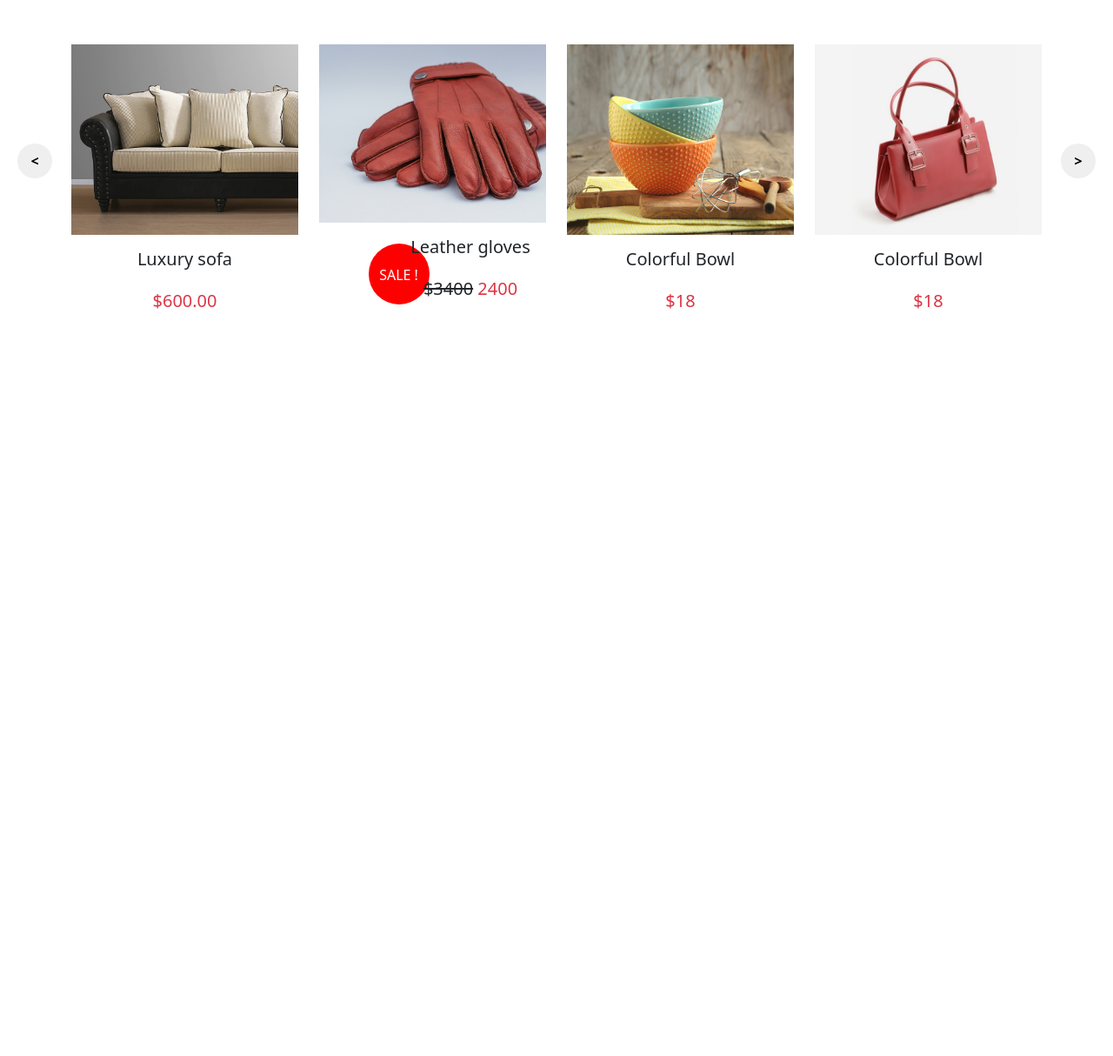
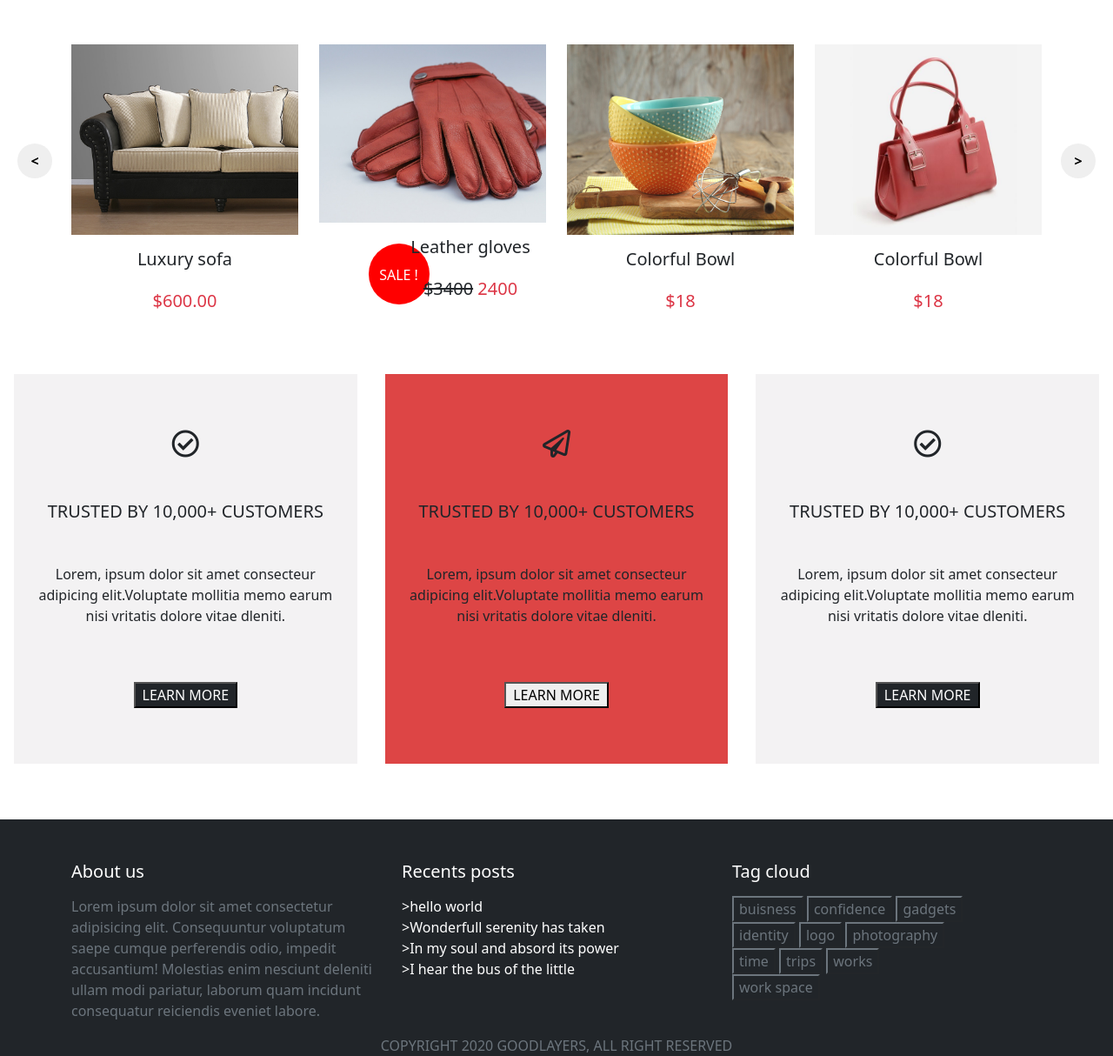
Before and after one commit to kevas007/cs_emporium_js_kevin_18, a website with bundled scripts: page index.html in a window 1280 px wide. Shown: the part 3362-4576 px from the top of the page at 87% size. Before the commit the page ends 3776 px from the top, so only its background shows below. Built offline with nearby package versions, Linux system fonts and the light colour scheme; files whose address does not match are found by name.

Commit message:
section6

```diff
--- a/index.html
+++ b/index.html
@@ -461,11 +461,88 @@
         <!--fin de la  section 5-->
 
         <!--debut de la  section 6-->
+        <section class=mt-5>
+            <div class="d-flex justify-content-around flex-row ">
+                <div class="text-center pt-5 bg1 m-3 ">
+                    <div class="card-body">
+                        <i class="far fa-check-circle"></i>
+                        <h5 class="mt-5">TRUSTED BY 10,000+ CUSTOMERS </h5>
+                        <p class="mt-5">
+                            Lorem, ipsum dolor sit amet consecteur adipicing elit.Voluptate mollitia memo earum nisi
+                            vritatis dolore vitae dleniti.
+                        </p>
+                        <button class="mt-5 bg-dark text-white  mb-5 px-2">LEARN MORE</button>
+                    </div>
+                </div>
+                <div class="text-center bg2 m-3 pt-5">
+                    <div class="card-body">
+                        <i class="far fa-paper-plane"></i>
+                        <h5 class="mt-5">TRUSTED BY 10,000+ CUSTOMERS </h5>
+                        <p class="mt-5">
+                            Lorem, ipsum dolor sit amet consecteur adipicing elit.Voluptate mollitia memo earum nisi
+                            vritatis dolore vitae dleniti.
+                        </p>
+                        <button class="mt-5  mb-5 px-2 ">LEARN MORE</button>
+                    </div>
+                </div>
+                <div class="text-center bg1 m-3 pt-5">
+                    <div class="card-body">
+                        <i class="far fa-check-circle"></i>
+                        <h5 class="mt-5">TRUSTED BY 10,000+ CUSTOMERS </h5>
+                        <p class="mt-5">
+                            Lorem, ipsum dolor sit amet consecteur adipicing elit.Voluptate mollitia memo earum nisi
+                            vritatis dolore vitae dleniti.
+                        </p>
+                        <button class="mt-5 bg-dark text-white mb-5 px-2">LEARN MORE</button>
+                    </div>
+                </div>
+            </div>
+        </section>
 
         <!--fin de la  section 6-->
 
     </main>
+    <!-- fin dumain -->
 
+    <footer class="mt-5 bg-dark">
+         <div class="container">
+            <div class="row">
+                <div class="col-4">
+                    <h5 class="mt-5 text-white">About us</h5>
+                    <p class="mt-3 text-secondary">Lorem ipsum dolor sit amet consectetur adipisicing elit. Consequuntur
+                        voluptatum saepe cumque perferendis odio, impedit accusantium! Molestias enim nesciunt deleniti
+                        ullam modi pariatur, laborum quam incidunt consequatur reiciendis eveniet labore.</p>
+                </div>
+                <div class="col-4 text-white">
+                    <h5 class="mt-5">Recents posts</h5>
+                    <p class="mt-3">>hello world <br>
+                        >Wonderfull serenity has taken <br>
+                        >In my soul and absord its power <br>
+                        >I hear the bus of the little <br>
+                    </p>
+                </div>
+                <div class="col-4">
+                    <h5 class="mt-5 text-white">Tag cloud</h5>
+                    <div class="mt-3">
+                        <button class="bg-dark text-secondary border-secondary">buisness</button>
+                        <button class="bg-dark text-secondary border-secondary">confidence</button>
+                        <button class="bg-dark text-secondary border-secondary">gadgets</button><br>
+                        <button class="bg-dark text-secondary border-secondary">identity</button>
+                        <button class="bg-dark text-secondary border-secondary">logo</button>
+                        <button class="bg-dark text-secondary border-secondary">photography</button><br>
+                        <button class="bg-dark text-secondary border-secondary">time</button>
+                        <button class="bg-dark text-secondary border-secondary">trips</button>
+                        <button class="bg-dark text-secondary border-secondary">works</button><br>
+                        <button class="bg-dark text-secondary border-secondary">work space</button>
+                    </div>
+                </div>
+            </div>
+
+        </div>
+        <div id="copy" class="text-secondary text-center bg-black">COPYRIGHT 2020 GOODLAYERS, ALL RIGHT RESERVED</div>
+    </footer>
+
+    <!-- debut du footer -->
 
 
     <script src="./public/js/main.js" type="module"></script>
--- /dev/null
+++ b/src/sass/modules/_section6.sass
@@ -0,0 +1,6 @@
+i
+    font-size: 2rem
+.bg1
+    background-color: #f3f2f3
+.bg2
+    background: #dd4545
--- a/src/sass/modules/_style.sass
+++ b/src/sass/modules/_style.sass
@@ -10,5 +10,7 @@
 @import ./_section4.sass
 
 @import ./_section5.sass
+
+@import ./_section6.sass
 body
     font-family: 'poppins',  sans-serif
```
Also changed, not shown: public/css/app.css, 1 other file.
